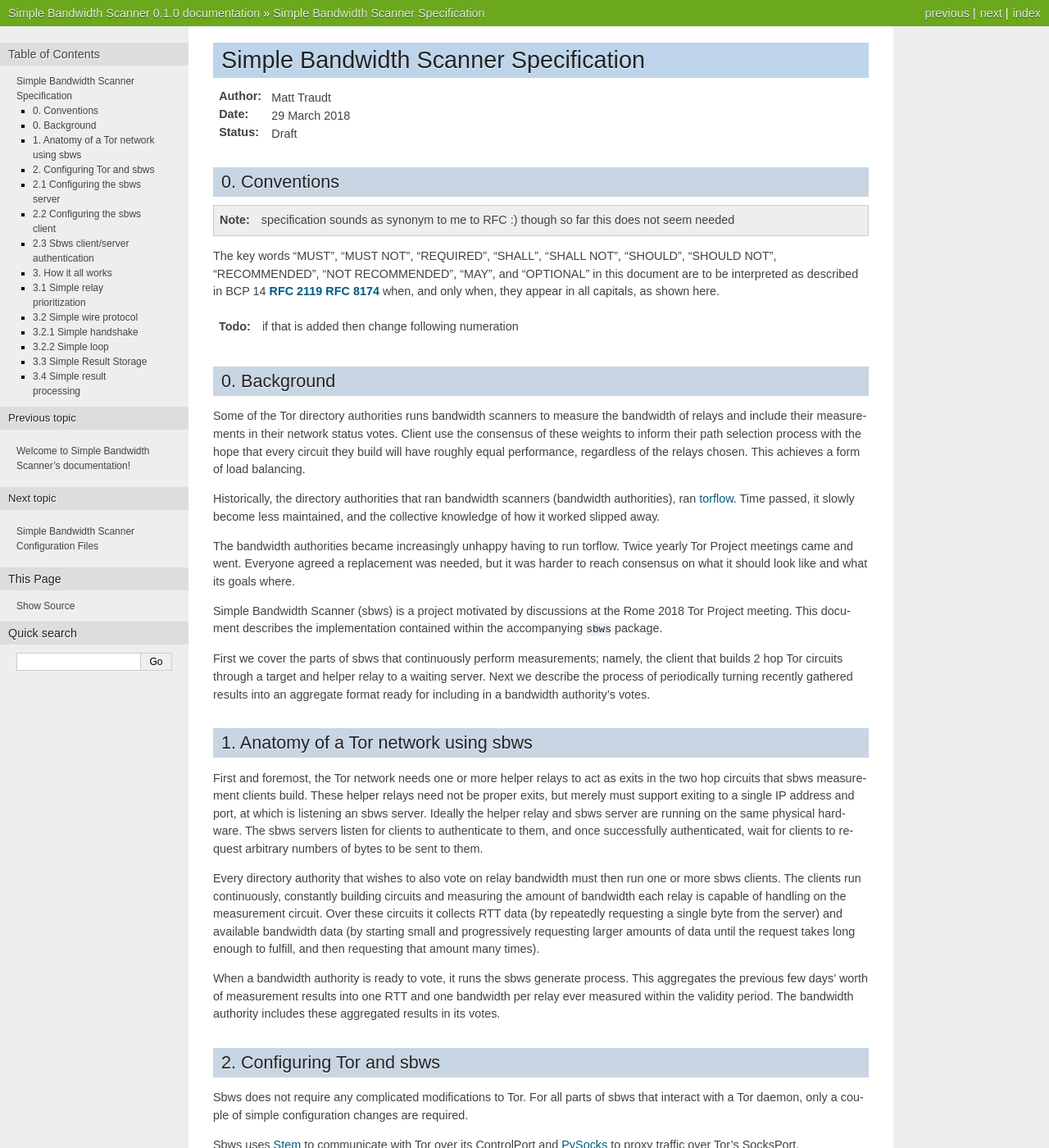
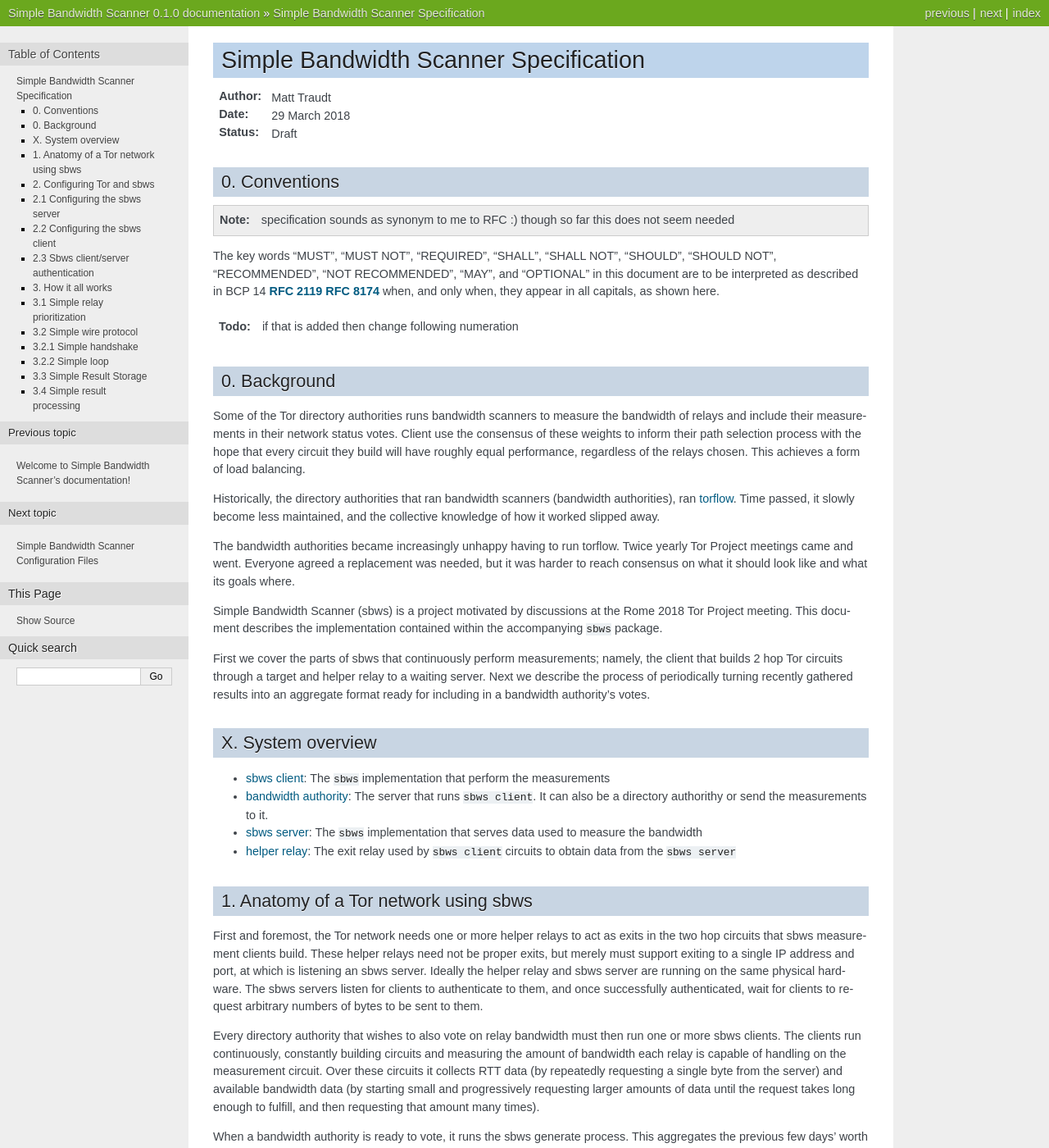
Before and after one commit to torproject/sbws, a Sphinx documentation site: the page built from docs/source/specification.rst, in a window 1280 px wide and 1400 px high. Shown: the whole window at 82% size. Built offline with Sphinx 7.4.7, drawn with Linux system fonts in a browser that asks for light colours.

Commit message:
Add system overview section, linking terms to glossary

```diff
--- a/docs/source/specification.rst
+++ b/docs/source/specification.rst
@@ -49,6 +49,18 @@
 recently gathered results into an aggregate format ready for including in a
 bandwidth authority's votes.
 
+X. System overview
+-------------------
+
+- :term:`sbws client`:
+  The ``sbws`` implementation that perform the measurements
+- :term:`bandwidth authority`:
+  The server that runs ``sbws client``. It can also be a directory authorithy
+  or send the measurements to it.
+- :term:`sbws server`:
+  The ``sbws`` implementation that serves data used to measure the bandwidth
+- :term:`helper relay`:
+  The exit relay used by ``sbws client`` circuits to obtain data from the ``sbws server``
 
 1. Anatomy of a Tor network using sbws
 --------------------------------------
```
